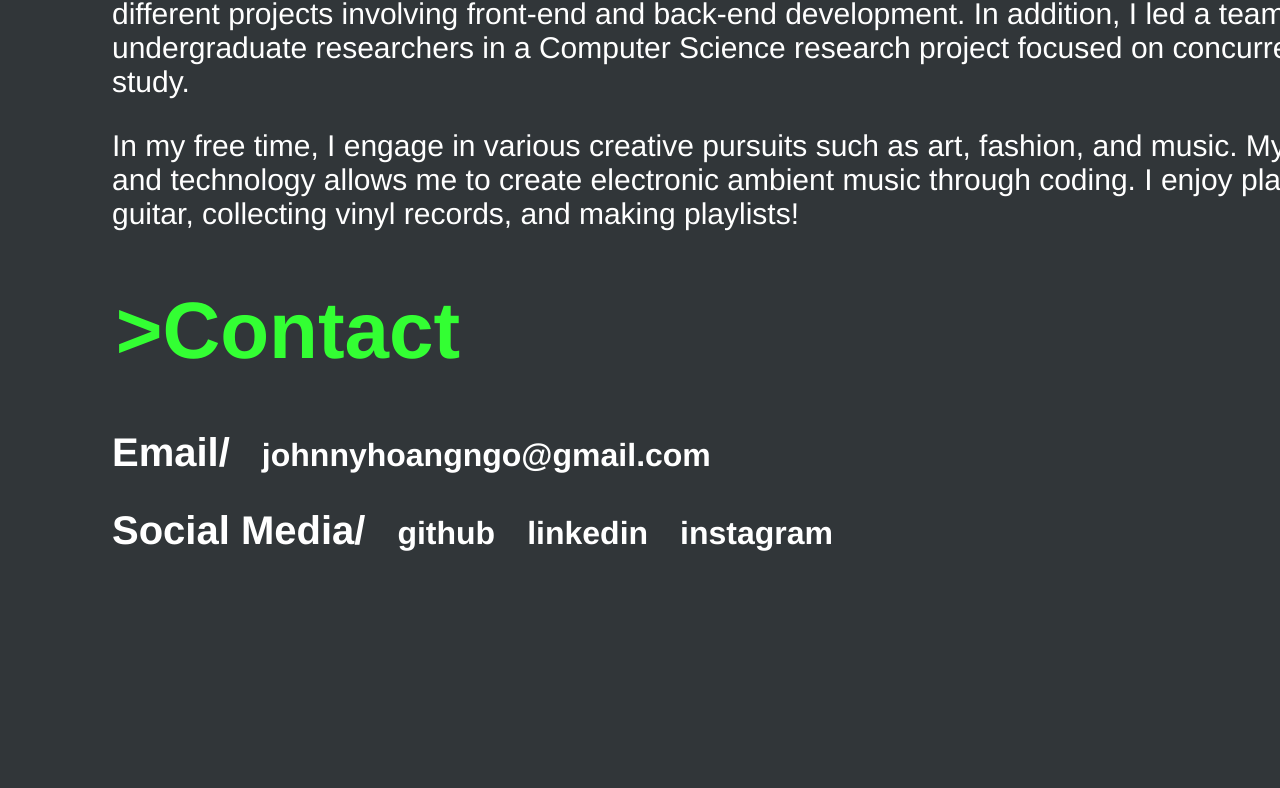
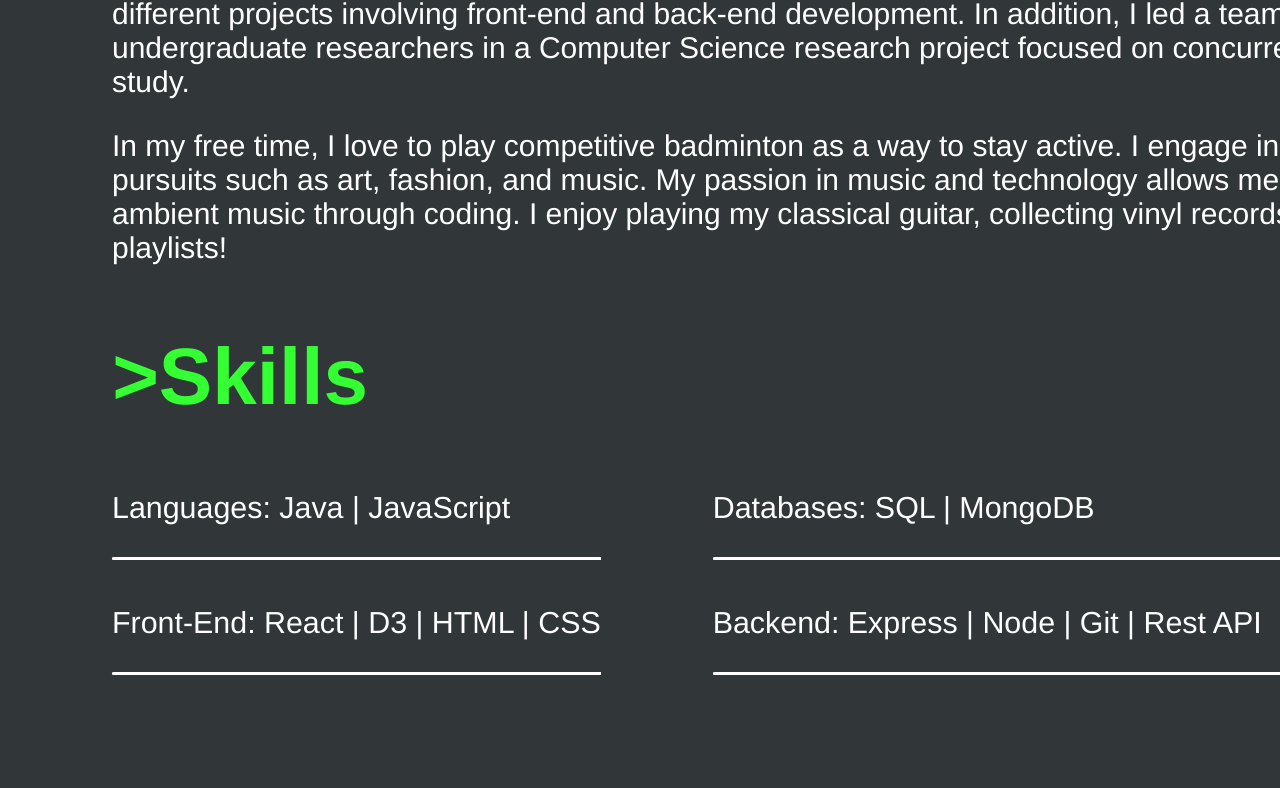
Before and after one commit to jxngo/my_portfolio, a React (Create React App) app: page / in a window 1280 px wide. Shown: the part 520-1308 px from the top of the page. Before the commit the page ends 1121 px from the top, so only its background shows below. Built offline with nearby package versions, Linux system fonts and the light colour scheme.

Commit message:
project fix

```diff
--- a/src/components/ProjectItem.js
+++ b/src/components/ProjectItem.js
@@ -1,38 +1,50 @@
 import React from 'react'
 import styled from '@emotion/styled';
 
-function ProjectItem({image, name}) {
+function ProjectItem({image, name, description, technology}) {
   const ProjectItem = styled.div `
     border-radius: 1.25rem;
-    width: 28.125rem;
+    width: 35rem;
     height: 25rem;
-    margin: 2.5rem;
-    box-shadow: 0px 3px 15px rgba(0, 0, 0, 0.2);
+    padding-bottom: 10rem;
+    margin-bottom: 10rem;
+
 
     h1 {
-      font-size: 1.5625rem;
+      font-size: 3rem;
       font-family: Helvetica, Arial, sans-serif;
     }
 
     .bgImage {
-        width: 100%;
-        height: 100%;
+        width: 35rem;
+        height: 25rem;
         background-position: center;
         background-repeat: no-repeat;
         background-size: cover;
     }
+  `
+  const InfoDiv = styled.div `
+    padding-top: 0rem;
+    h3 {
+      font-size: 1.8rem;
+      font-family: Helvetica, Arial, sans-serif;
+    }
+    body {
+      padding-bottom: 2rem;
+      font-size: 1.5rem;
+      font-family: Helvetica, Arial, sans-serif;
+    }
 
-    &:hover {
-      box-shadow: 0px 3px 15px rgba(0, 0, 0, 0.5);
-      transition: 0.3s ease-in;
-      cursor: pointer;
-    }
   `
   return (
     <ProjectItem className='projectItem'>
-        <div style={{backgroundImage: `url(${image})`}} className="bgImage">
-            <h1>{name}</h1>
-        </div>
+        <h1>{name}</h1>
+        <div style={{backgroundImage: `url(${image})`}} className="bgImage"></div>
+        <InfoDiv>
+          <h3>{technology}</h3>
+          <body>{description}</body>
+
+        </InfoDiv>
     </ProjectItem>
   )
 }
--- a/src/components/Socialbar.js
+++ b/src/components/Socialbar.js
@@ -48,6 +48,7 @@ function Socialbar() {
             <Link to="https://github.com/jxngo" target="_blank">github</Link>
             <Link to="https://www.linkedin.com/in/johnnyhngo/" target="_blank">linkedin</Link>
             <Link to="https://www.instagram.com/jzngo/" target="_blank">instagram</Link>
+            <Link to="https://open.spotify.com/user/jzngo?si=b23d3566f7184ced" target="_blank">spotify</Link>
         </h2>
     </Socialbar>
   )
--- a/src/helpers/ProjectList.js
+++ b/src/helpers/ProjectList.js
@@ -6,13 +6,20 @@ export const ProjectList = [
     {
         name: "Algorithm Viewer",
         image: AVK,
+        description: "Fully responsive web application served as a learning tool for Computer Science students. AVK is a visual step-by-step algorithm and data structure." ,
+        technology: "JavaScript | React | D3 | Jest",
+
     },
     {
         name: "Hospitality Bay Platform",
         image: Sunbay,
+        description: "Web and mobile application developed for hotel guests and staff members. Allows the convienence of checking in/out and ordering services via mobile.",
+        technology: "JavaScript | Node.js | Express | SQL | Expo",
     },
     {
         name: "Concurrent Logarithmic Algorithm Research",
         image: MTL,
+        description: "",
+        technology: "Java | Fork/Join(JUC) | Recursive Action",
     },
 ]
--- a/src/pages/About.js
+++ b/src/pages/About.js
@@ -16,8 +16,15 @@ function About() {
     @media (min-width: 1180px) {
       font-size: 8.125rem;
     }
+  `
+  const H2 = styled.h2 `
+    width: 30rem;
+    padding-left: 0rem;
+    color: #33ff33;
+    font-size: 5rem;
+    font-family: Helvetica, Arial, sans-serif;
+  `
 
-  `
   const Prompt = styled.p `
     padding-left: 7rem;
     width: 60rem;
@@ -29,6 +36,35 @@ function About() {
     @media (min-width: 1180px) {
       width: 90rem;
       font-size: 1.875rem;
+    }
+  `
+
+  const SkillDiv = styled.div `
+    body{
+      margin-left: 7rem;
+      font-family: Helvetica, Arial, sans-serif;
+      color: white;
+      font-size: 1.9rem;
+    }
+
+    text-align: left;
+    @media (min-width: 1180px) {
+      display: fixed;
+    }
+
+    progress {
+      padding-left: 7rem;
+      display: block;
+      padding-bottom: 3rem;
+      padding-top: 2rem;
+    }
+    progress::-webkit-progress-bar {
+      height: 0.2rem;
+      width: 50rem;
+    }
+    progress::-webkit-progress-value {
+      background-color: white;
+      border-radius: 3px;
     }
   `
   return (
@@ -49,10 +85,46 @@ function About() {
         </Prompt>
 
         <Prompt>
-          In my free time, I engage in various creative pursuits such as art, fashion, and music.
+          In my free time, I love to play competitive badminton as a way to stay active. I engage in various creative pursuits such as art, fashion, and music.
           My passion in music and technology allows me to create electronic ambient music through coding.
-          I enjoy playing my classical guitar, collecting vinyl records, and making playlists!
+          I enjoy playing my classical guitar, collecting vinyl records, and curating playlists!
         </Prompt>
+        <H2>{'>'}Skills</H2>
+        <SkillDiv>
+
+          <div>
+            <body>
+              Languages: Java | JavaScript
+            </body>
+            <div>
+             <progress value="100" max="100%" ></progress>
+            </div>
+            <body>
+              Front-End: React | D3 | HTML | CSS
+            </body>
+            <div>
+            <progress value="100" max="100%" ></progress>
+            </div>
+          </div>
+          <div>
+            <body>
+              Databases: SQL | MongoDB
+            </body>
+            <div>
+            <progress value="100" max="100%" ></progress>
+            </div>
+            <body>
+              Backend: Express | Node | Git | Rest API
+            </body>
+            <div>
+            <progress value="100" max="100%" ></progress>
+            </div>
+          </div>
+          <div>
+
+          </div>
+        </SkillDiv>
+
 
         <Socialbar></Socialbar>
     </div>
--- a/src/pages/Projects.js
+++ b/src/pages/Projects.js
@@ -43,7 +43,7 @@ function Projects() {
     font-family: Helvetica, Arial, sans-serif;
   `
   const Header = styled.h2 `
-    font-size: 3.125rem;
+    font-size: 4rem;
     padding-left: 22rem;
     width: 30rem;
     @media (min-width: 1180px) {
@@ -62,12 +62,9 @@ function Projects() {
       <FlexContainer>
         <FlexChild>
           <Header>Web</Header>
-          <p>Languages: Java, JavaScript, HTML/CSS, SQL</p>
-          <p>Frameworks & Libraries: React.js, Node.js, Express.js, D3.js, Jest.js, Fork/Join(JUC), Recursive Action</p>
-          <p>Tools: Git, MongoDB, Jira, Visual Studio Code</p>
           <ProjectContainer>
             {ProjectList.map((project) => {
-              return <ProjectItem name={project.name} image={project.image}/>;
+              return <ProjectItem name={project.name} image={project.image} description={project.description} technology={project.technology}/>;
             })}
           </ProjectContainer>
         </FlexChild>
```
